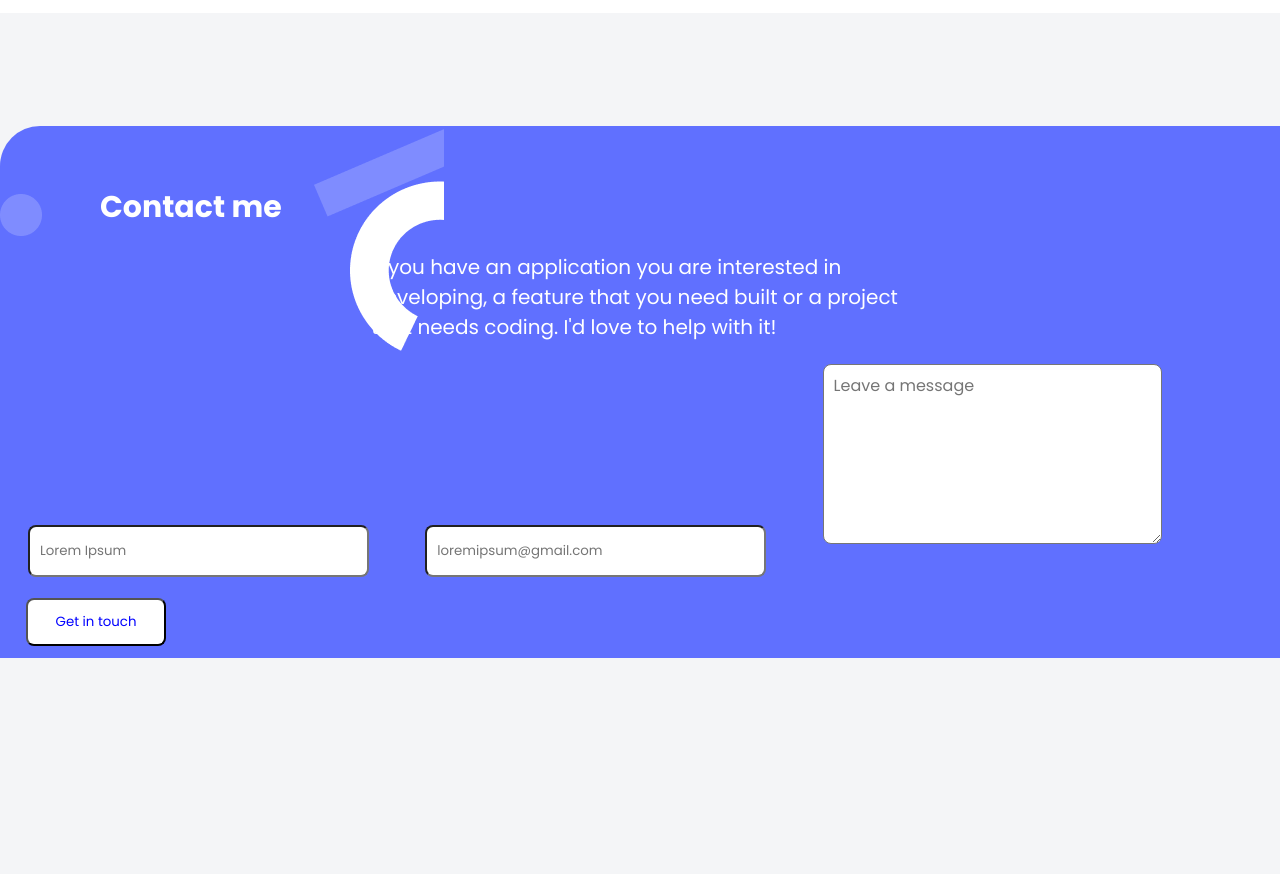
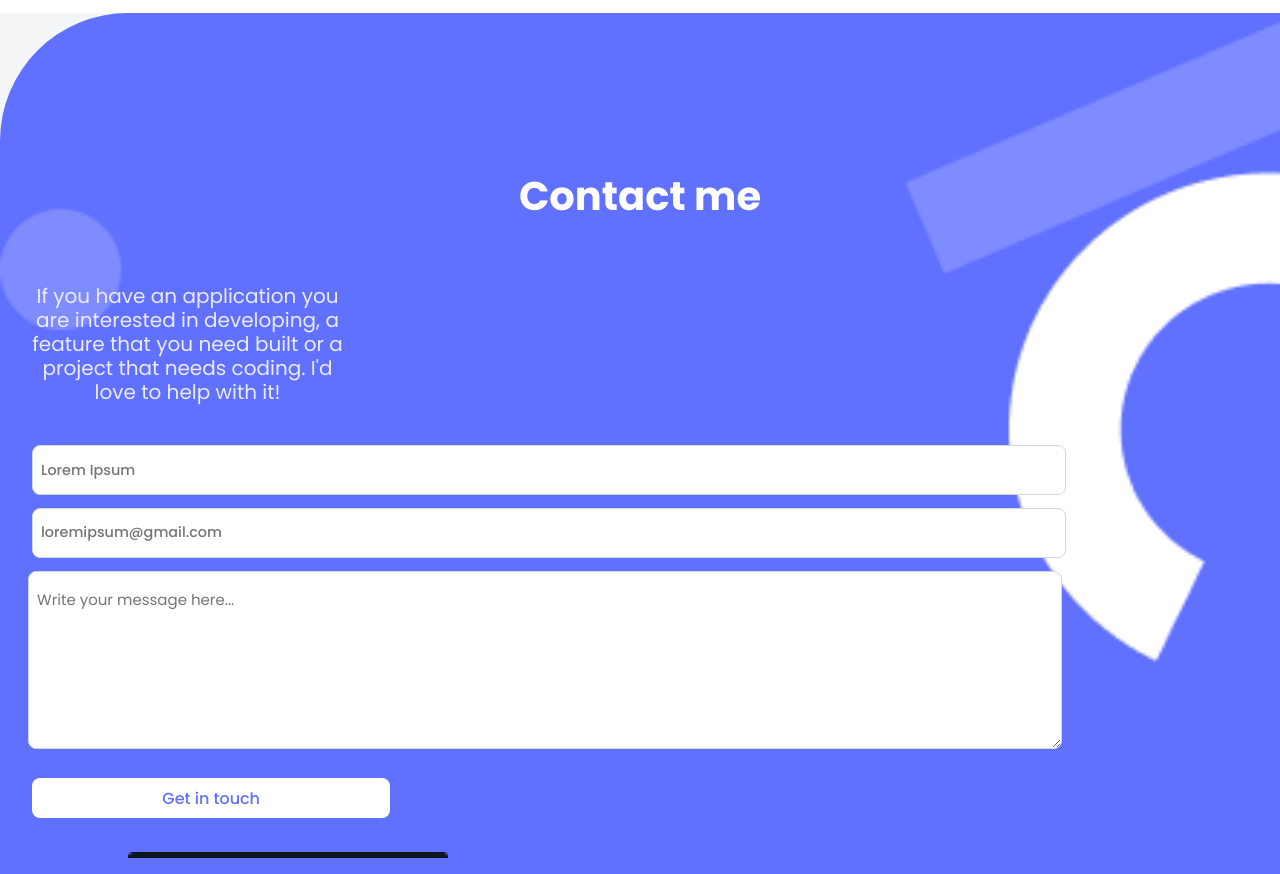
Before and after one commit to Srilearns/Portfolio-Website-Mobile-First, a website: page index.html in a window 1280 px wide. Shown: the part 4160-5034 px from the top of the page. Before the commit the page ends 4818 px from the top, so only its background shows below. Drawn offline with nearby package versions, Linux system fonts and the light colour scheme.

Commit message:
Updated index.html and styles.css to reflect the Template 1 as closely as possible and to resolve linter errors

```diff
--- a/index.html
+++ b/index.html
@@ -222,7 +222,8 @@
         </section>
         <!-- End of About -->
 
-    <footer class="contact">
+    <section class="contact">
+        <div class="contact-bg-img">
             <h2>Contact me</h2>
            <p class="contact-p">If you have an application you are interested in developing, a feature that you need built or a project that needs coding.
              I'd love to help with it!</p>
@@ -232,9 +233,12 @@
              <label for="mail">Email:</label>
              <input name="user_email" id="mail" type="email" placeholder="loremipsum@gmail.com" required>
              <label for="msg">Message:</label>
-             <textarea name="user_message" id="msg" placeholder="Leave a message" maxlength="500" required></textarea>
+             <textarea name="user_message" id="msg" placeholder="Write your message here..." maxlength="500" required></textarea>
              <button type="submit">Get in touch</button>
             </form>
-    </footer>
+            </div>
+            <div class="home-indicator">
+            </div>
+        </section>
   </body>
 </html>
--- a/styles.css
+++ b/styles.css
@@ -191,11 +191,16 @@ p {
 }
 
 .contact h2 {
-  font-size: 30px;
+  width: 100%;
+  font-size: 40px;
   font-family: "Poppins", sans-serif;
+  font-style: normal;
   color: #fff;
-  padding-top: 59px;
-  padding-left: 100px;
+  padding-top: 175px;
+  padding-left: -300px;
+  font-weight: 700;
+  line-height: 1rem;
+  text-align: center;
 }
 
 .skill-lang li h2 {
@@ -423,8 +428,9 @@ p {
 
   .contact p {
     font-size: 20px;
-    width: 42%;
-    margin: 10px auto;
+    width: 327px;
+    height: 137px;
+    margin-left: 24px;
   }
 
   .work .card p {
@@ -510,60 +516,110 @@ p {
   }
 }
 
+.contact-form {
+  margin-top: 30px;
+  width: 375px;
+  height: 779px;
+}
+
 .contact {
   display: flex;
   flex-direction: column;
-  background-image: url("./Images/contact\ form\ shapes-mobile@2x.png");
   background-repeat: no-repeat;
   background-attachment: scroll;
   background-color: #6070ff;
-  margin-top: 113px;
   width: 100%;
-  border-top-left-radius: 40px;
+  border-top-left-radius: 8rem;
+  font-size: 40px;
+  font-weight: 700;
+}
+
+.contact-bg-img {
+  background-image: url('./Images/contact\ form\ shapes-mobile@2x.png');
+  background-repeat: no-repeat;
+  background-size: cover;
+  width: 100%;
+  height: auto;
+}
+
+.home-indicator {
+  background-image: url('./Images/Home\ Indicator/Shape.png');
+  background-repeat: no-repeat;
+  background-size: cover;
+  width: 25%;
+  margin-top: 1.5rem;
+  margin-left: 8rem;
+  margin-bottom: 1rem;
+  height: 0.4rem;
 }
 
 .contact-p {
-  font-size: 15px;
+  display: flex;
+  flex-direction: column;
+  width: 90%;
+  height: 137px;
+  font-size: 1.2rem;
   font-weight: 400;
-  font-family: "Poppins", sans-serif;
-  padding-top: 12px;
-  color: white;
-  margin-right: 24px;
-  margin-left: 24px;
+  font-style: normal;
+  color: #ebebff;
+  margin-top: 5rem;
+  margin-bottom: 1.5rem;
+  margin-left: 18px;
+  text-align: center;
+  line-height: 1.5rem;
 }
 
-input {
-  height: 48px;
-  width: 327px;
-  border-radius: 8px;
-  padding-left: 10px;
+input,
+textarea {
+  display: flex;
+  flex-direction: column;
+  height: 3rem;
+  padding-left: 0.5rem;
+  align-items: center;
+  width: 80%;
   margin: 12px 24px 11px 28px;
   background-color: #fff;
+  margin-left: 2rem;
+  margin-right: 1rem;
+  margin-bottom: 0.8rem;
+  border-width: 1px;
+  border: 0.1rem solid #acb7c3;
+  border-radius: 0.5rem;
+  border-color: #cfd8dc;
+  font-size: 0.9rem;
+  font-weight: 500;
+  font-family: 'Poppins', Arial, Helvetica, sans-serif;
+  font-style: normal;
 }
 
 textarea {
   font-family: "Poppins", sans-serif;
-  font-size: 16px;
+  font-size: 15px;
   font-weight: 400;
   text-align: left;
-  width: 327px;
-  height: 170px;
+  height: 10rem;
   border-radius: 8px;
   margin: 12px 24px 11px 28px;
   background-color: #fff;
-  padding-left: 10px;
-  padding-top: 0.5rem;
+  padding-top: 1rem;
+  border-width: 1px;
+  border-color: #cfd8dc;
 }
 
 .contact button {
-  height: 48px;
-  width: 140px;
-  border-radius: 8px;
-  padding: 12px 16px 12px 16px;
-  margin-left: 26px;
-  margin-bottom: 12px;
-  color: blue;
+  border: 0.01rem;
+  height: 2.5rem;
+  width: 28%;
+  border-radius: 0.5rem;
+  margin-left: 2rem;
+  margin-top: 1rem;
+  color: #6070ff;
   background-color: #fff;
+  box-shadow: #fff;
+  font-size: 1rem;
+  font-weight: 500;
+  font-style: normal;
+  text-align: center;
 }
 
 .contact button :hover {
@@ -572,11 +628,16 @@ textarea {
 }
 
 .contact button :active {
-  color: purple;
+  color: #6070ff;
+}
+
+.contact-mobile-btn:disabled {
+  color: #fff;
 }
 
 label {
   display: none;
   padding-left: 2rem;
   font-size: 1.2rem;
+  color: #ff000f;
 }
```
Also changed, not shown: Images/Contact me.png (added), Images/Home Indicator/Light.png (added), Images/Home Indicator/Shape.png (added), Images/Home Indicator/Shape@2x.png (added), Images/header-background-mobile.svg (added).
